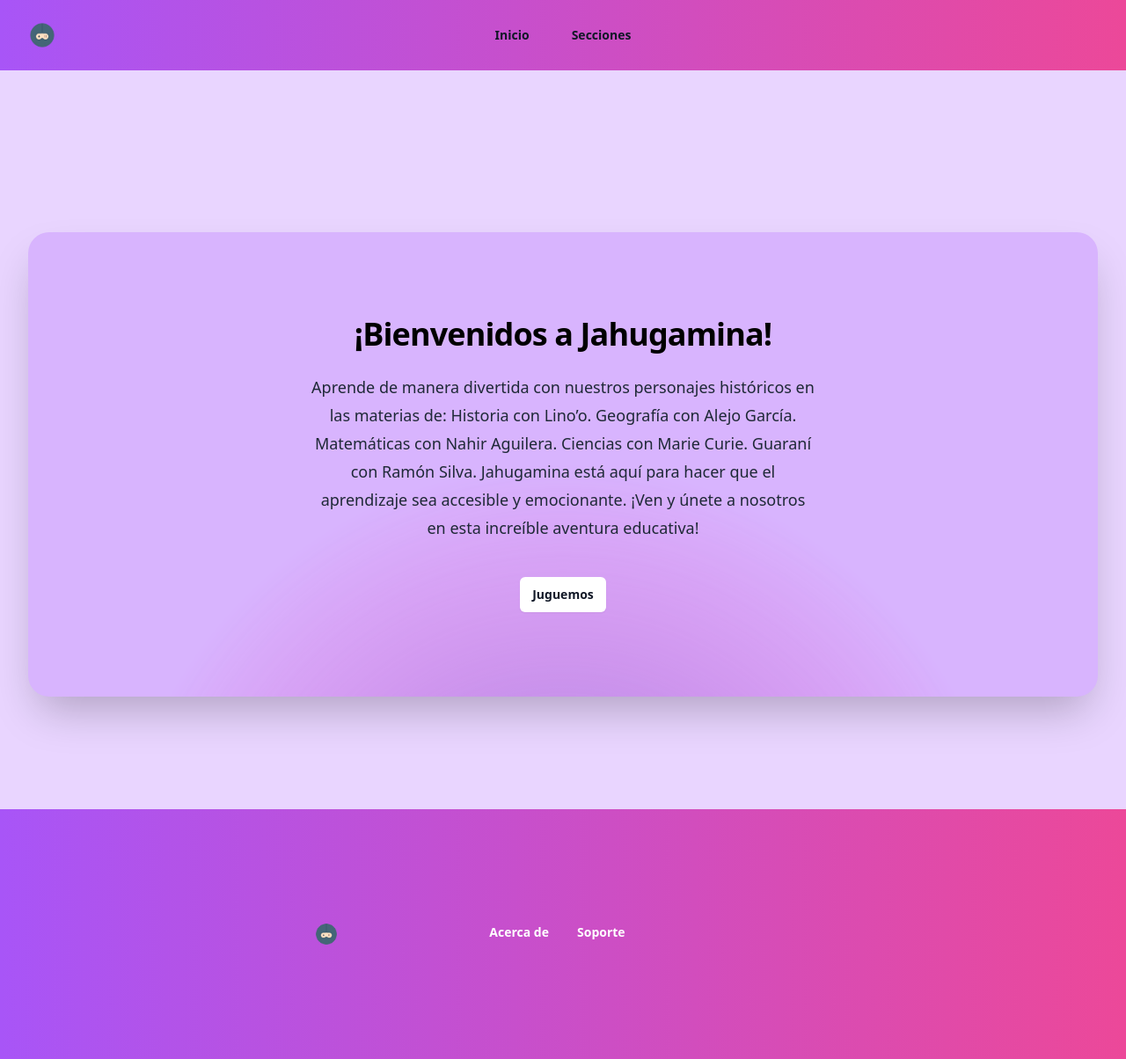
After one commit to lizferreira/jahugamina, a Flask app: page /homepage in a window 1280 px wide. The commit adds this page. Shown: the whole page at 88% size. Run offline with Flask 3, Linux system fonts and the light colour scheme; some libraries are stand-ins or nearby versions.

Commit message:
actualizadoo

```diff
--- a/app.py
+++ b/app.py
@@ -1,17 +1,32 @@
+#importar flask y render template
 from flask import Flask, render_template
 
+#crear una variable con la clase flask
 app=Flask(__name__)
 
+#creacion de rutas
+
+#base de la header y el fouter
 @app.route("/")
 def ruta_principal():
     return render_template("base.html")
 
+#ruta de la home page
+@app.route("/homepage")
+def homepage():
+    return render_template("homepage.html")
+
+#ruta de la landing page
 @app.route('/landingpage')
 def landing():
     return render_template("landingpage.html")
 
 
 
+
+
+
+
 # va al fondo porque sirve para darle funcionalidad al boton de play o compilador de arriba
 if __name__ == '__main__':
     app.run (debug=True)
--- a/templates/base.html
+++ b/templates/base.html
@@ -7,9 +7,7 @@
     <title> {% block tittles %} Jahugamina {% endblock %} </title>
 </head>
 <body>
-
-
-    <!-- <HEADER> -->
+  <!-- <HEADER> -->
      <header class="bg-gradient-to-r from-purple-500 to-pink-500">
         <nav class="mx-auto flex max-w-7xl items-center justify-between p-6 lg:px-8" aria-label="Global">
           <div class="flex lg:flex-1">
@@ -40,7 +38,6 @@
         </div>
       </header>
 
-
 {% block contenido %}
 
 {% endblock %}
@@ -65,6 +62,5 @@
         </div>
       </footer>
 
-
 </body>
 </html>
--- /dev/null
+++ b/templates/homepage.html
@@ -0,0 +1,46 @@
+{% extends "base.html" %}
+{% block tittles %} Home - Jahugamina {% endblock %}
+{% block contenido %}
+
+<head>
+    <title>Homepage</title>
+    <script src="https://cdn.tailwindcss.com"></script>
+</head>
+
+<body>
+<div class="bg-purple-200">
+    <div class="relative pt-14">
+        <div class="absolute inset-x-0 -top-40 -z-10 transform-gpu overflow-hidden blur-3xl sm:-top-80" aria-hidden="true">
+          <div class="relative left-[calc(50%-11rem)] aspect-[1155/678] w-[36.125rem] -translate-x-1/2 rotate-[30deg] bg-gradient-to-tr from-[#ff80b5] to-[#9089fc] opacity-30 sm:left-[calc(50%-30rem)] sm:w-[72.1875rem]" style="clip-path: polygon(74.1% 44.1%, 100% 61.6%, 97.5% 26.9%, 85.5% 0.1%, 80.7% 2%, 72.5% 32.5%, 60.2% 62.4%, 52.4% 68.1%, 47.5% 58.3%, 45.2% 34.5%, 27.5% 76.7%, 0.1% 64.9%, 17.9% 100%, 27.6% 76.8%, 76.1% 97.7%, 74.1% 44.1%)"></div>
+        </div>
+
+    <div class="mx-auto max-w-7xl py-24 sm:px-6 sm:py-32 lg:px-8">
+      <div class="relative isolate overflow-hidden bg-purple-300 px-6 py-24 text-center shadow-2xl sm:rounded-3xl sm:px-16">
+        <h2 class="mx-auto max-w-2xl text-3xl font-bold tracking-tight text-black sm:text-4xl">¡Bienvenidos a Jahugamina!</h2>
+        <p class="mx-auto mt-6 max-w-xl text-lg leading-8 text-gray-800">Aprende de manera divertida con nuestros personajes históricos en las materias de:
+            Historia con Lino’o.
+            Geografía con Alejo García.
+            Matemáticas con Nahir Aguilera.
+            Ciencias con Marie Curie.
+            Guaraní con Ramón Silva.
+
+            Jahugamina está aquí para hacer que el aprendizaje sea accesible y emocionante. ¡Ven y únete a nosotros en esta increíble aventura educativa!</p>
+        <div class="mt-10 flex items-center justify-center gap-x-6">
+          <a href="#" class="rounded-md bg-white px-3.5 py-2.5 text-sm font-semibold text-gray-900 shadow-sm hover:bg-gray-100 focus-visible:outline focus-visible:outline-2 focus-visible:outline-offset-2 focus-visible:outline-white">Juguemos</a>
+        </div>
+        <svg viewBox="0 0 1024 1024" class="absolute left-1/2 top-1/2 -z-10 h-[64rem] w-[64rem] -translate-x-1/2 [mask-image:radial-gradient(closest-side,white,transparent)]" aria-hidden="true">
+          <circle cx="512" cy="512" r="512" fill="url(#827591b1-ce8c-4110-b064-7cb85a0b1217)" fill-opacity="0.7" />
+          <defs>
+            <radialGradient id="827591b1-ce8c-4110-b064-7cb85a0b1217">
+              <stop stop-color="#7775D6" />
+              <stop offset="1" stop-color="#E935C1" />
+            </radialGradient>
+          </defs>
+        </svg>
+      </div>
+    </div>
+  </div>
+
+</body>
+
+{% endblock %}
--- a/templates/landingpage.html
+++ b/templates/landingpage.html
@@ -1,5 +1,5 @@
 {% extends "base.html" %}
-{% block tittles %} Jahugamina {% endblock %}
+{% block tittles %} Landing Page - Jahugamina {% endblock %}
 {% block contenido %}
 
 
```
Also changed, not shown: log.txt (+14 -14 lines), templates/geografia.html (deleted), 12 other files.
